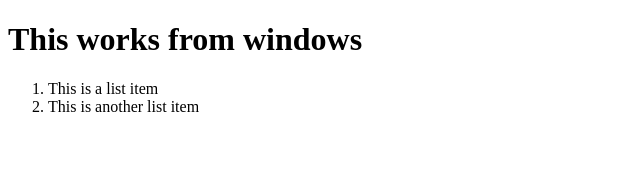
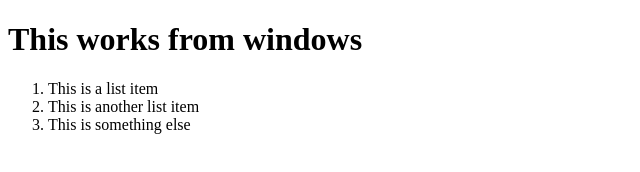
Before and after one commit to mjcleme/html, a plain HTML site: page index.html in a window 1280 px wide. Shown: the whole page, without its empty margins (0-640 px from the left). Drawn offline with Linux system fonts and the light colour scheme.

Commit message:
Something else

```diff
--- a/index.html
+++ b/index.html
@@ -7,6 +7,7 @@
 <ol>
   <li>This is a list item</li>
   <li>This is another list item</li>
+  <li>This is something else
 </ol>
 </body>
 </html>
```
